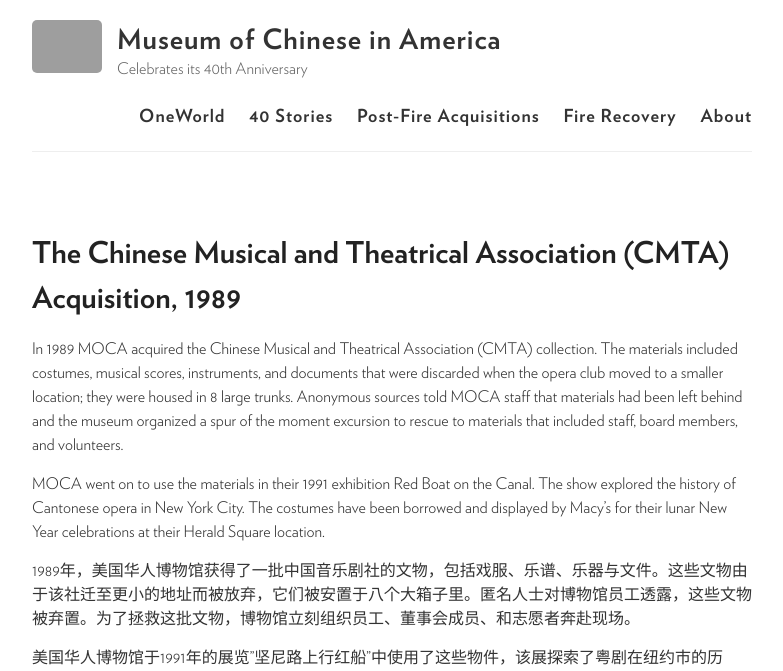
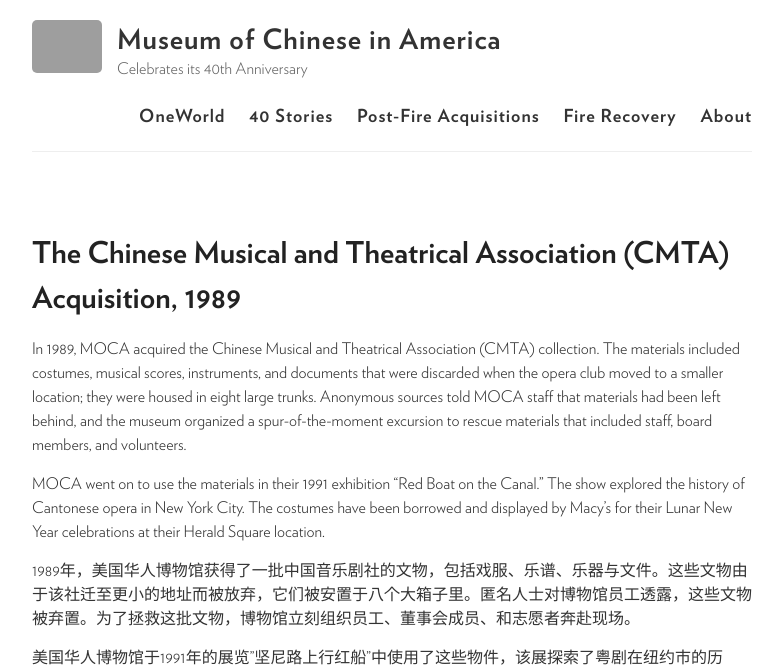
Before and after one commit to moca40/moca40.github.io, a Jekyll site: the page built from _stories/1989-01-01-cmta.md, in a window 1280 px wide. Shown: the top 671 px of the page, without its empty margins (248-1031 px from the left). Built offline with Jekyll 4.4.1, drawn with Linux system fonts in a browser that asks for light colours; grey boxes are pictures that could not be loaded.

Commit message:
Update 1989-01-01-cmta.md

```diff
--- a/_stories/1989-01-01-cmta.md
+++ b/_stories/1989-01-01-cmta.md
@@ -38,9 +38,9 @@
     img: https://user-images.githubusercontent.com/47676628/90204210-4633bd80-ddb0-11ea-8382-a3d4fe23e9bd.jpg
 ---
 
-In 1989 MOCA acquired the Chinese Musical and Theatrical Association (CMTA) collection.  The materials included costumes, musical scores, instruments, and documents that were discarded when the opera club moved to a smaller location; they were housed in 8 large trunks.  Anonymous sources told MOCA staff that materials had been left behind and the museum organized a spur of the moment excursion to rescue to materials that included staff, board members, and volunteers.
+In 1989, MOCA acquired the Chinese Musical and Theatrical Association (CMTA) collection. The materials included costumes, musical scores, instruments, and documents that were discarded when the opera club moved to a smaller location; they were housed in eight large trunks. Anonymous sources told MOCA staff that materials had been left behind, and the museum organized a spur-of-the-moment excursion to rescue materials that included staff, board members, and volunteers.
 
-MOCA went on to use the materials in their 1991 exhibition Red Boat on the Canal.  The show explored the history of Cantonese opera in New York City.  The costumes have been borrowed and displayed by Macy’s for their lunar New Year celebrations at their Herald Square location.
+MOCA went on to use the materials in their 1991 exhibition "Red Boat on the Canal." The show explored the history of Cantonese opera in New York City. The costumes have been borrowed and displayed by Macy’s for their Lunar New Year celebrations at their Herald Square location.
 
 1989年，美国华人博物馆获得了一批中国音乐剧社的文物，包括戏服、乐谱、乐器与文件。这些文物由于该社迁至更小的地址而被放弃，它们被安置于八个大箱子里。匿名人士对博物馆员工透露，这些文物被弃置。为了拯救这批文物，博物馆立刻组织员工、董事会成员、和志愿者奔赴现场。
 
```
